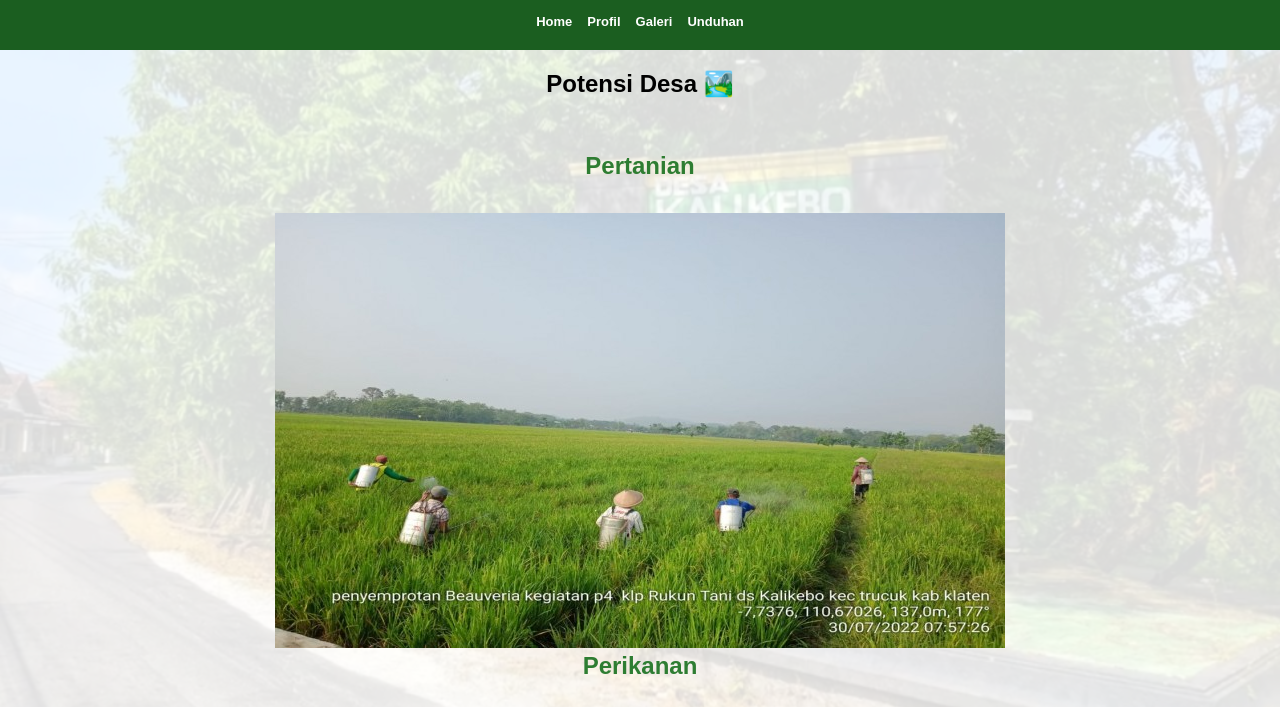
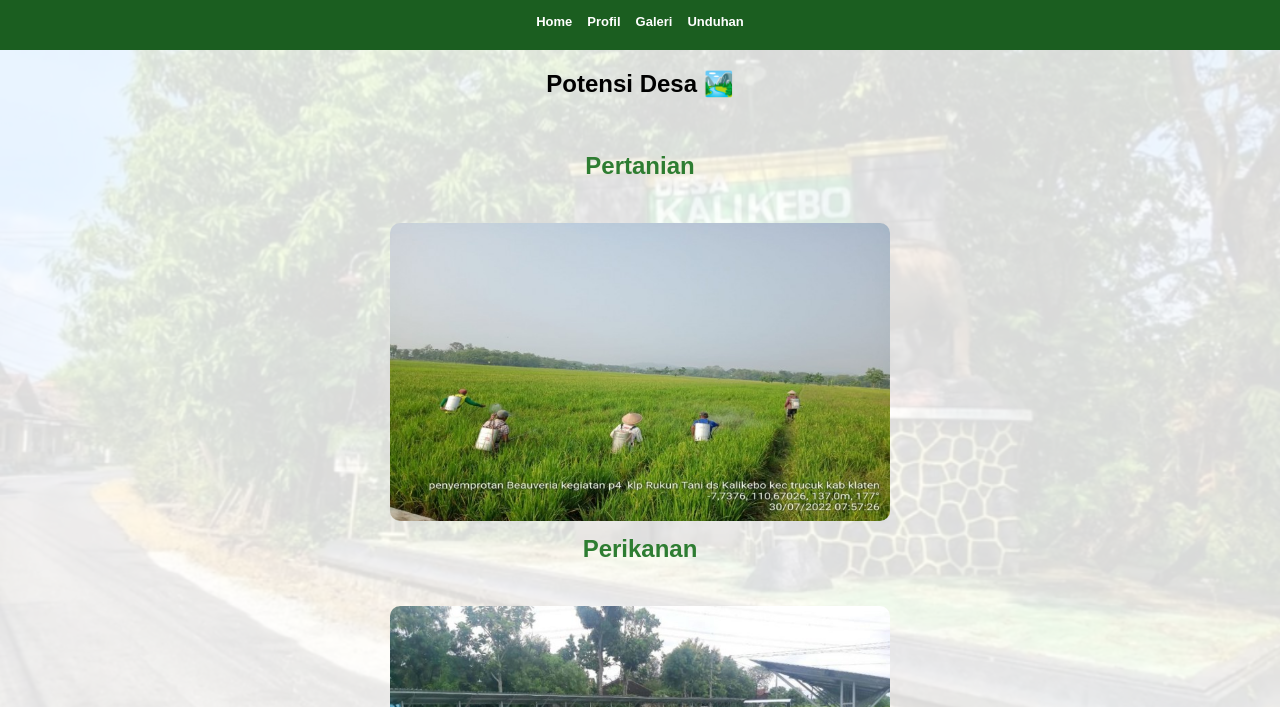
Before and after one commit to kiraqueen67/Web-Kelurahan, a plain HTML site: page galeri.html in a window 1280 px wide. Shown: the part 93-800 px from the top of the page. Drawn offline with Linux system fonts and the light colour scheme.

Commit message:
Update Style.css

```diff
--- a/Style.css
+++ b/Style.css
@@ -161,9 +161,13 @@ section h2{
    GALERI
 ===================== */
 
-#galeri img{
+section img{
 
-    width:250px;
+    width:80%;
+
+    max-width:500px;
+
+    height:auto;
 
     margin:10px;
 
@@ -172,9 +176,11 @@ section h2{
     transition:0.3s;
 }
 
-#galeri img:hover{
+section img:hover{
 
     transform:scale(1.05);
+
+}
 
 }
 
```
